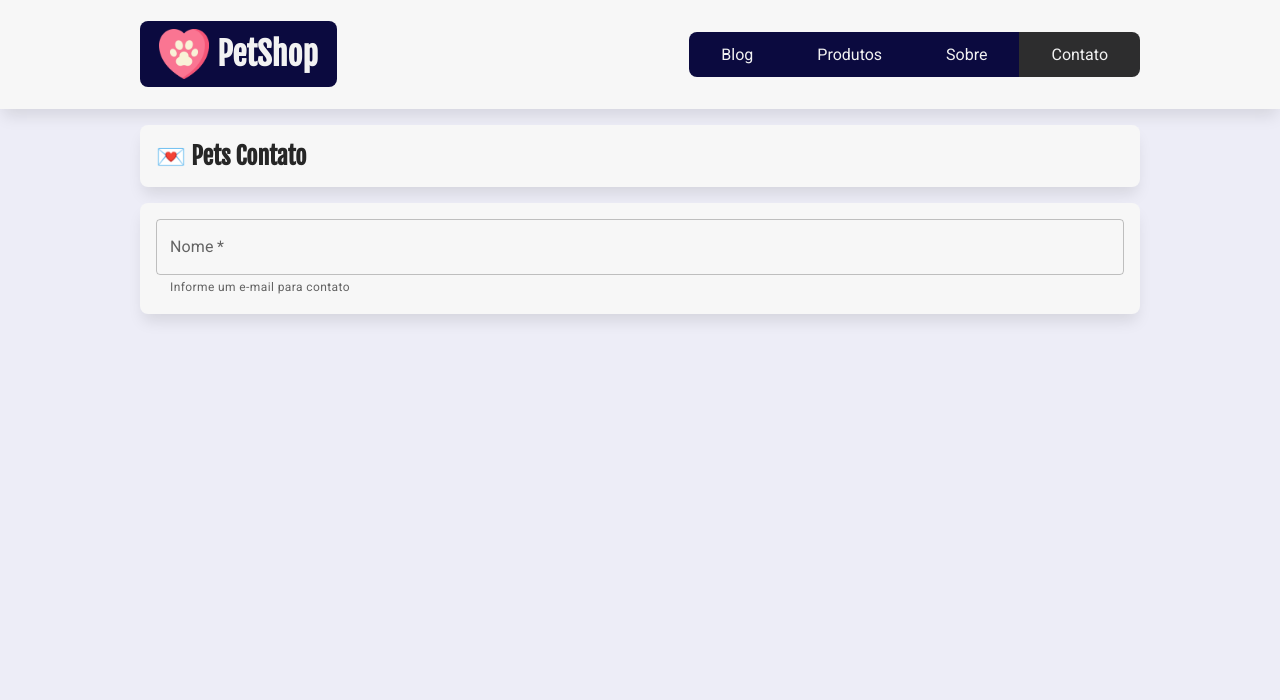
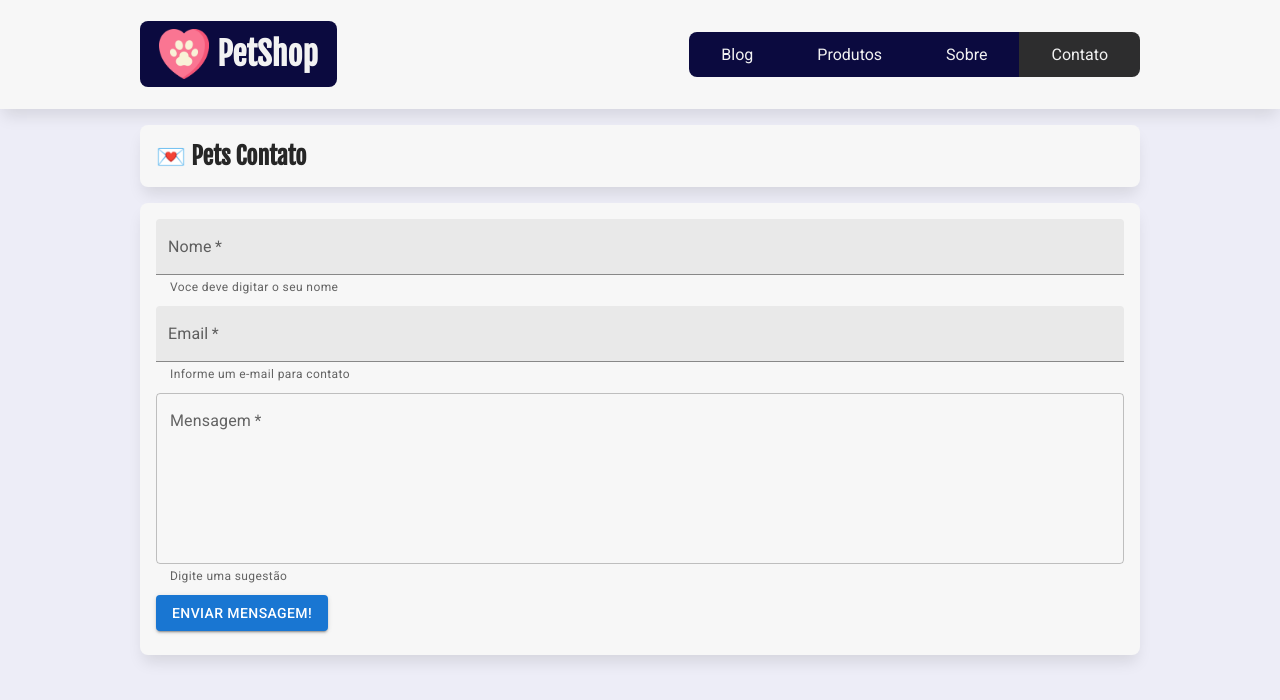
Before and after one commit to PallomaHortencio/petshop-palloma, a React (Create React App) app: page /contato in a window 1280 px wide. Shown: the top 700 px of the page. Built offline with nearby package versions, Linux system fonts and the light colour scheme.

Commit message:
Mui para componentes de formulario

```diff
--- a/src/pages/Contato/Contato.jsx
+++ b/src/pages/Contato/Contato.jsx
@@ -1,4 +1,4 @@
-import { TextField } from "@mui/material";
+import { TextField, Button } from "@mui/material";
 import Caixa from "../../components/Caixa/Caixa";
 import estilos from "./Contato.module.css";
 
@@ -8,16 +8,44 @@ const Contato = () => {
       <h2 className={estilos.titulo_secao}>Pets Contato</h2>
 
       <Caixa id="contato">
-        <form method="post">
+        <form className={estilos.formulario} method="post">
           <div>
             <TextField
-              type="text"
               label="Nome"
-              variant="outlined"
+              variant="filled"
+              fullWidth
+              required
+              helperText="Voce deve digitar o seu nome"
+            />
+          </div>
+
+          <div>
+            <TextField
+              label="Email"
+              variant="filled"
               fullWidth
               required
               helperText="Informe um e-mail para contato"
             />
+          </div>
+
+          <div>
+            <TextField
+              type="text"
+              label="Mensagem"
+              variant="outlined"
+              fullWidth
+              required
+              helperText="Digite uma sugestão"
+              multiline
+              rows={6}
+            />
+          </div>
+
+          <div>
+            <Button type="submite" variant="contained">
+              ENVIAR MENSAGEM!
+            </Button>
           </div>
         </form>
       </Caixa>
--- a/src/pages/Contato/Contato.module.css
+++ b/src/pages/Contato/Contato.module.css
@@ -1,3 +1,7 @@
 .titulo_secao::before {
   content: "💌 ";
 }
+
+.formulario > div {
+  margin-bottom: 0.5rem;
+}
```
